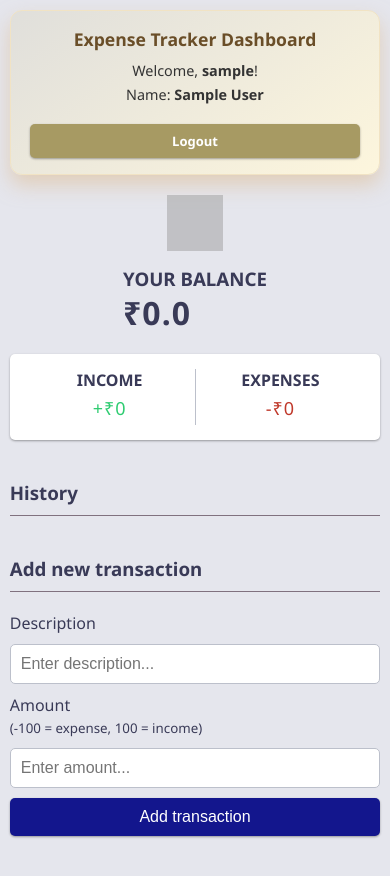
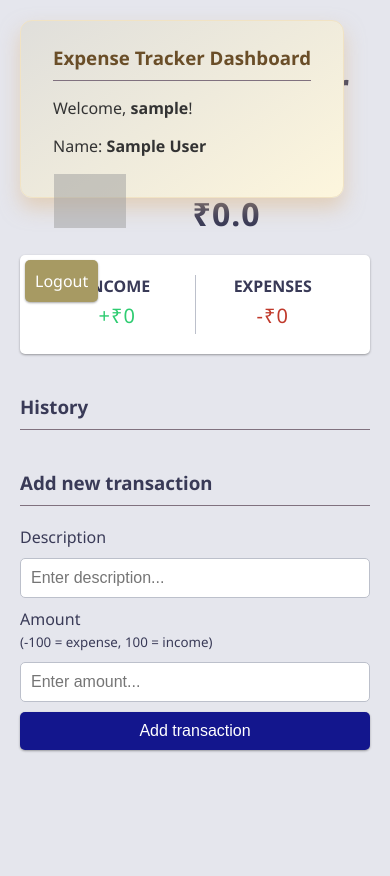
Before and after one commit to aphex18/Expense_Tracker, a Django app: page / in a window 390 px wide. After the commit the page ends 752 px from the top, so only its background shows below. Run offline with Django 5.2, Linux system fonts and the light colour scheme; the visitor is signed in with stand-in values (Sample User, id 1); data comes from the database, SQL or seed files in the repository; data that the repository does not hold is empty; parts of the project's set-up code (start-up, migrations or seed data) failed here and were passed over; grey boxes are pictures that could not be loaded.

Commit message:
Refactor dashboard layout for improved structure and styling

```diff
--- a/public/static/css/main.css
+++ b/public/static/css/main.css
@@ -24,74 +24,21 @@ body {
   display: flex;
   flex-direction: column;
   align-items: center;
-  justify-content: flex-start;
+  justify-content: center;
   min-height: 100vh;
   margin: 0;
-  padding: 20px 0;
 }
 
-/* Integrated Dashboard Card */
-.dashboard-card {
-  display: flex;
-  align-items: center;
-  justify-content: space-between;
-  width: 100%;
-  max-width: 600px;
-  margin: 0 auto 30px;
-  padding: 1.5rem 2rem;
-  background: linear-gradient(145deg, #e0dfdb, #fdf6dd);
-  border-radius: 12px;
-  box-shadow: 0 10px 20px rgba(222, 184, 135, 0.5);
-  border: 1px solid #f1e3c4;
-  color: #333;
-  font-family: 'Segoe UI', 'Arial', sans-serif;
-}
-
-.dashboard-content h3 {
-  margin-top: 0;
-  margin-bottom: 10px;
-  color: #6a4e28;
-  border: none;
-  padding: 0;
-  font-size: 1.2rem;
-}
-
-.dashboard-content p {
-  margin: 5px 0;
-  font-size: 0.95rem;
-}
-
-.logout-btn {
-  background-color: #a79a63;
-  color: white;
-  padding: 10px 20px;
-  text-decoration: none;
-  border-radius: 5px;
-  font-weight: bold;
-  transition: background-color 0.2s ease;
-  box-shadow: var(--box-shadow);
-  font-size: 14px;
-}
-
-.logout-btn:hover {
-  background-color: #8b7f53;
-}
-
-/* Main content header */
 .header {
   display: flex;
   align-items: center;
   justify-content: space-around;
-  width: 100%;
-  max-width: 600px;
-  margin: 0 auto 20px;
 }
 
 .header img {
   width: 4.5rem;
-  height: 4.5rem;
+  width: 4.5rem;
   opacity: 0.5;
-  flex-shrink: 0;
 }
 
 .balance-container {
@@ -100,7 +47,7 @@ body {
 }
 
 .container {
-  margin: 0 auto;
+  margin: 30px auto;
   width: 350px;
 }
 
@@ -264,121 +211,3 @@ input[type="number"] {
 .notification-container p {
   margin: 0;
 }
-
-/* Responsive Design */
-@media (max-width: 1200px) {
-  .dashboard-card {
-    max-width: 500px;
-  }
-
-  .header {
-    max-width: 500px;
-  }
-}
-
-@media (max-width: 768px) {
-  body {
-    padding: 15px 0;
-  }
-
-  .dashboard-card {
-    width: 90%;
-    flex-direction: column;
-    text-align: center;
-    gap: 15px;
-    padding: 1.2rem 1.5rem;
-  }
-
-  .logout-btn {
-    align-self: stretch;
-    text-align: center;
-  }
-
-  .header {
-    width: 90%;
-    max-width: 400px;
-    margin: 0 auto 20px;
-  }
-
-  .container {
-    width: 90%;
-    max-width: 400px;
-  }
-}
-
-@media (max-width: 480px) {
-  body {
-    padding: 10px 0;
-  }
-
-  .dashboard-card {
-    width: 95%;
-    padding: 1rem 1.2rem;
-    margin-bottom: 20px;
-  }
-
-  .dashboard-content h3 {
-    font-size: 1.1rem;
-  }
-
-  .dashboard-content p {
-    font-size: 0.9rem;
-  }
-
-  .logout-btn {
-    padding: 8px 16px;
-    font-size: 13px;
-  }
-
-  .header {
-    width: 95%;
-    flex-direction: column;
-    gap: 15px;
-    margin: 0 auto 20px;
-  }
-
-  .header img {
-    width: 3.5rem;
-    height: 3.5rem;
-  }
-
-  .container {
-    width: 95%;
-  }
-
-  .inc-exp-container {
-    padding: 15px;
-  }
-
-  .money {
-    font-size: 18px;
-  }
-}
-
-@media (max-width: 320px) {
-  .dashboard-card {
-    padding: 0.8rem 1rem;
-  }
-
-  .dashboard-content h3 {
-    font-size: 1rem;
-  }
-
-  .logout-btn {
-    padding: 6px 12px;
-    font-size: 12px;
-  }
-
-  .header {
-    gap: 10px;
-  }
-
-  .header img {
-    width: 3rem;
-    height: 3rem;
-  }
-
-  .balance {
-    font-size: 1.5rem;
-  }
-}
--- a/tracker/templates/index.html
+++ b/tracker/templates/index.html
@@ -1,17 +1,28 @@
 {% extends "base.html"%}
 {% load static %}
 {% block start %}
-
-<!-- Integrated Dashboard with Logout -->
-<div class="dashboard-card">
-  <div class="dashboard-content">
-    <h3>Expense Tracker Dashboard</h3>
+<h1 style="font-size: 38px"><b>Expense Tracker</b></h1>
+<aside style="position: absolute; top: 250px; left: 25px;
+              transition: background-color 0.2s ease;">
+  <a class="btn" href="{% url 'logout_view' %}" style="text-decoration: none; background-color: #a79a63;">Logout</a>
+</aside>
+ <div style="
+    font-family: 'Segoe UI', 'Arial', sans-serif;
+    position: absolute;
+    top: 20px;
+    left: 20px;
+    padding: 1.5rem 2rem;
+    background: linear-gradient(145deg, #e0dfdb, #fdf6dd);
+    border-radius: 12px;
+    box-shadow: 0 10px 20px rgba(222, 184, 135, 0.5);
+    border: 1px solid #f1e3c4;
+    color: #333;
+    min-width: 280px;
+  ">
+    <h3 style="margin-top: 0; color: #6a4e28;">Expense Tracker Dashboard</h3>
     <p>Welcome, <strong>{{ request.user.username }}</strong>!</p>
     <p>Name: <strong>{{ request.user.first_name }} {{ request.user.last_name }}</strong></p>
   </div>
-  <a class="logout-btn" href="{% url 'logout_view' %}">Logout</a>
-</div>
-
 <div class="container">
   <div class="header">
     <img src="https://i.ibb.co/jfScDTC/budget.png" alt="Expense Tracker" />
@@ -22,7 +33,6 @@
       </h2>
     </div>
   </div>
-
   <div class="inc-exp-container">
     <div>
       <h4>Income</h4>
@@ -33,15 +43,17 @@
       <p id="money-minus" class="money minus">-₹{{expense}}</p>
     </div>
   </div>
+  <h3>History</h3>
 
-  <h3>History</h3>
   <ul id="list" class="list">
     {% for transaction in transactions %}
+
     <li class="{% if transaction.expense_type == 'DEBIT' %} minus {% else %} plus {% endif %}">
       {{transaction.description}} <span> {{transaction.amount}} </span>
       <a class="delete-btn" href="{% url 'delete_transaction' transaction.id %}">
         <i class="fas fa-trash-alt"></i></a>
     </li>
+
     {% endfor %}
   </ul>
 
@@ -60,10 +72,10 @@
     <button class="btn" type="submit">Add transaction</button>
   </form>
 </div>
-
 <!-- Notification -->
 <div class="notification-container" id="notification">
   <p>Please add a description and amount</p>
 </div>
 
+
 {% endblock %}
```
